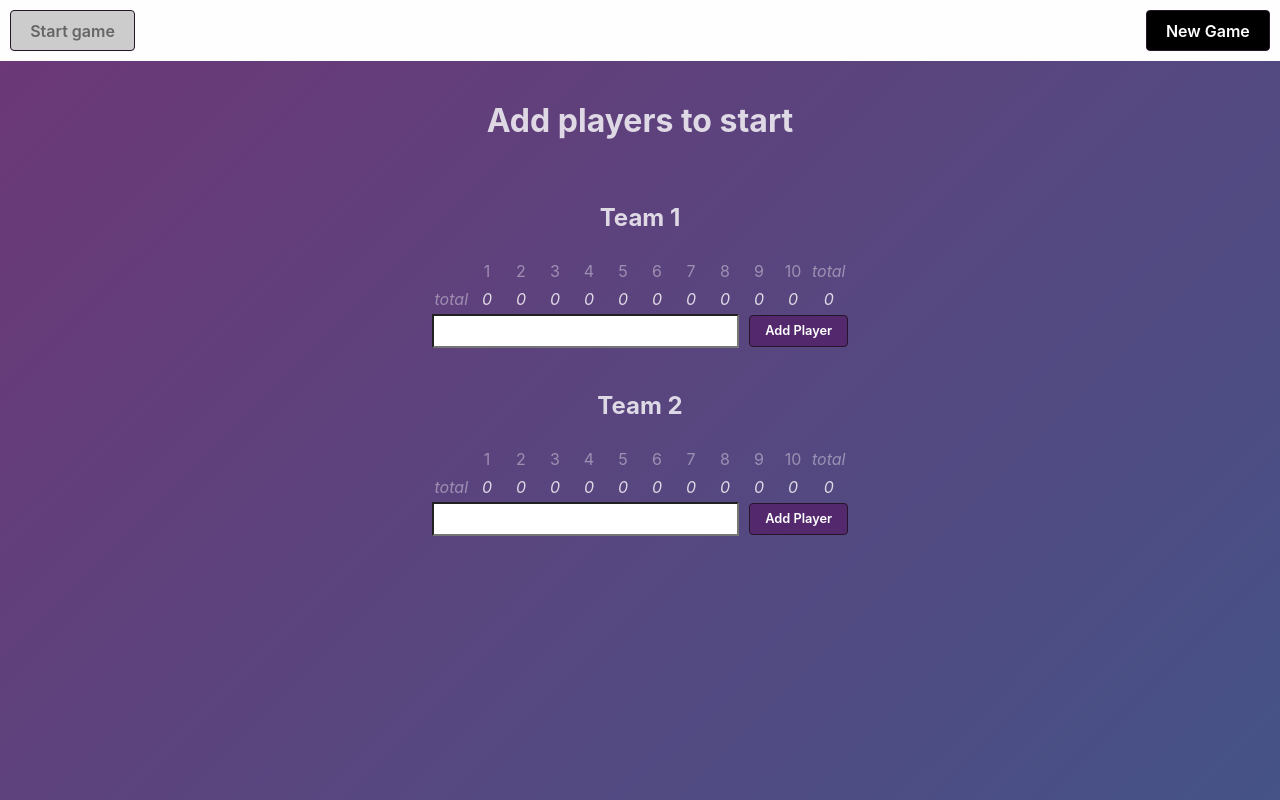
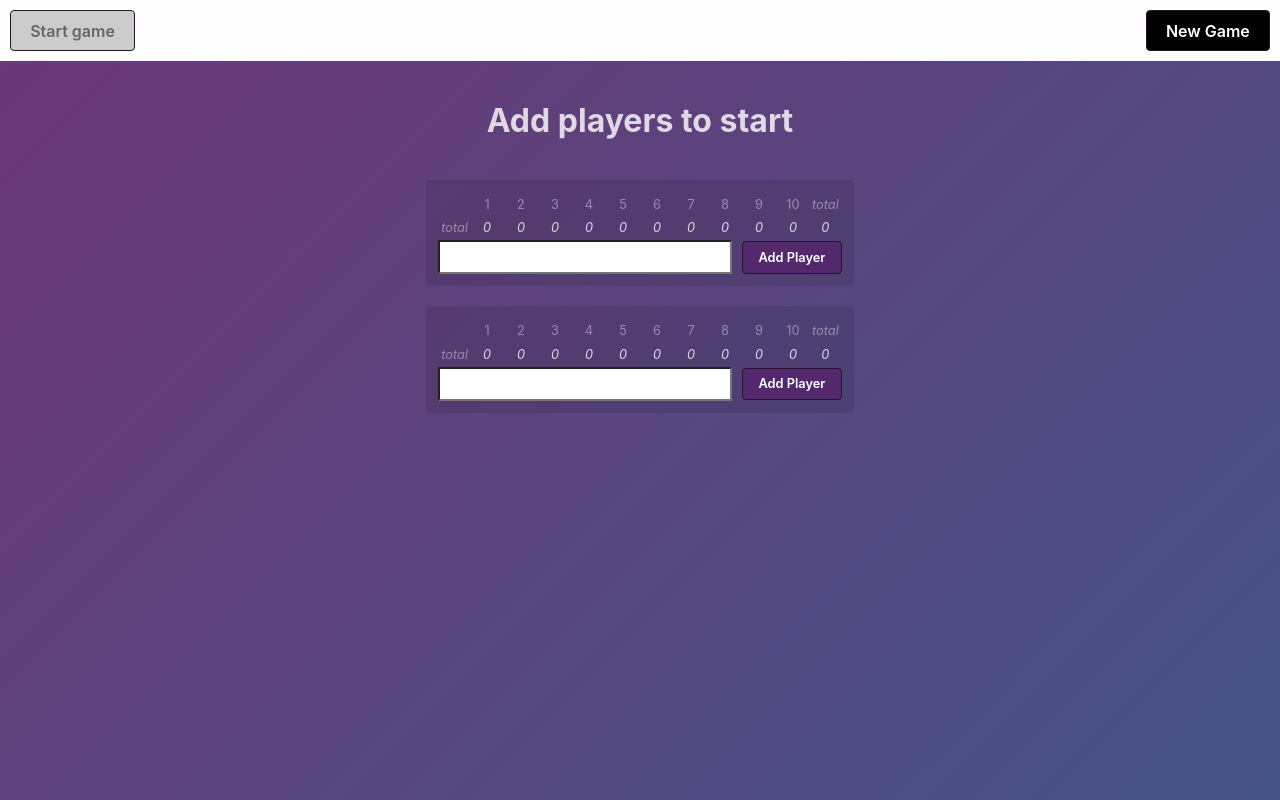
Before and after one commit to kmooney/skeescore, a Vue app: page / in a window 1280 px wide. Built offline with nearby package versions, Linux system fonts and the light colour scheme.

Commit message:
style improvments (??)

```diff
--- a/src/components/Row.vue
+++ b/src/components/Row.vue
@@ -1,6 +1,6 @@
 <template>
     <tr>
-        <td align="left">{{ props.name }}</td>
+        <td class="name" align="left">{{ props.name }}</td>
         <td v-for="score in props.scores">{{ score }}</td>
         <td v-for="index in 10 - props.scores.length"> - </td>
         <td><em v-if="props.scores.length > 0">{{  props.scores.reduce( (x,m) => parseInt(x) + parseInt(m) ) }}</em></td>
@@ -19,4 +19,10 @@
 .row {
     /* Your styles here */
 }
+
+.name {
+    max-width: 80px;
+    overflow: hidden;
+    text-overflow: ellipsis;
+}
 </style>
--- a/src/components/Team.vue
+++ b/src/components/Team.vue
@@ -1,7 +1,6 @@
 <template>
     <div class="team">
-        <h2>{{ props.name }}</h2>
-        <table width="100%">
+        <table width="90%">
             <tr class="frame-count lite">
                 <td></td>
                 <td width="30px">1</td>
@@ -78,10 +77,21 @@ button {
     display: flex;
     font-size: 0.8em;
 }
+h2 {
+    padding:0;
+    margin:0;
+}
 div.team {
-    padding-top:20px;
+    margin-top:20px;
+    padding:12px;
+
+    border-radius: 5px;
+    background: rgba(0,0,0,0.1);
 }
 .lite {
     opacity: 0.5;
 }
+table {
+    font-size: 0.8em;
+}
 </style>
```
